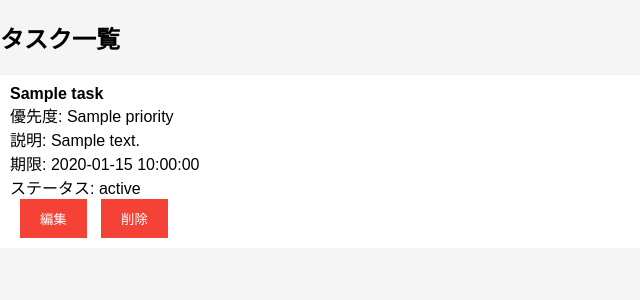
After one commit to shellew/To-Do-App, a Flask app: template templates/task_list.html in a window 1280 px wide. The commit adds this page. Shown: the top 300 px of the page, without its empty margins (0-640 px from the left). Run offline with Flask 3, Linux system fonts and the light colour scheme; the template is opened without the code that fills it: most values are stand-ins (such as "Sample title", 1, 10 or a date in 2020).

Commit message:
フィルター機能追加

```diff
--- a/app.py
+++ b/app.py
@@ -8,7 +8,7 @@ class Task:
     def __init__(self, title, description, due_date, status, priority):
         self.title = title
         self.description = description
-        self.due_date = due_date
+        self.due_date = datetime.datetime.strptime(due_date, '%Y-%m-%d').date()
         self.status = status
         self.priority = priority
 
@@ -44,5 +44,31 @@ def delete(task_id):
     tasks.pop(task_id)
     return redirect('/')
 
+# 以下のコードをapp.pyに追加して、フィルタリングを行うエンドポイントを作成
+
+import datetime
+
+@app.route('/filter', methods=['POST'])
+def filter_tasks():
+    # フロントエンドから送信されたフィルターの値を取得
+    filter_data = request.json
+    priority = filter_data.get('priority')
+    status = filter_data.get('status')
+    due_date_from = filter_data.get('dueDateFrom')
+    due_date_to = filter_data.get('dueDateTo')
+
+    # フィルタリング処理
+    filtered_tasks = []
+    for task in tasks:
+        if (not priority or task.priority == priority) and \
+           (not status or task.status == status) and \
+           (not due_date_from or task.due_date >= datetime.datetime.strptime(due_date_from, '%Y-%m-%d').date()) and \
+           (not due_date_to or task.due_date <= datetime.datetime.strptime(due_date_to, '%Y-%m-%d').date()):
+            filtered_tasks.append(task)
+
+    # フィルタリングされたタスクリストをHTML形式で返す
+    return render_template('task_list.html', tasks=filtered_tasks)
+
 if __name__ == '__main__':
+    #ローカル開発サーバーでのみ実行
     app.run(debug=True)
--- /dev/null
+++ b/templates/task_list.html
@@ -0,0 +1,33 @@
+<!DOCTYPE html>
+<html>
+<head>
+    <title>タスク一覧</title>
+    <link rel="stylesheet" type="text/css" href="{{ url_for('static', filename='styles.css') }}">
+</head>
+<body>
+    <h2>タスク一覧</h2>
+
+    {% if tasks %}
+        <ul>
+        {% for task in tasks %}
+            <li>
+                <strong>{{ task.title }}</strong><br>
+                優先度: <span class="priority {{ task.priority|lower }}-priority">{{ task.priority }}</span><br>
+                説明: {{ task.description }}<br>
+                期限: {{ task.due_date }}<br>
+                ステータス: {{ task.status }}<br>
+                <form action="/edit/{{ loop.index0 }}" method="GET">
+                    <button type="submit">編集</button>
+                </form>
+                <form action="/delete/{{ loop.index0 }}" method="POST">
+                    <button type="submit">削除</button>
+                </form>
+            </li>
+        {% endfor %}
+        </ul>
+    {% else %}
+        <p>フィルタリングされたタスクはありません。</p>
+    {% endif %}
+
+</body>
+</html>
```
Also changed, not shown: static/filter.js (added, +29 -0 lines), templates/index.html (+35 -0 lines).
